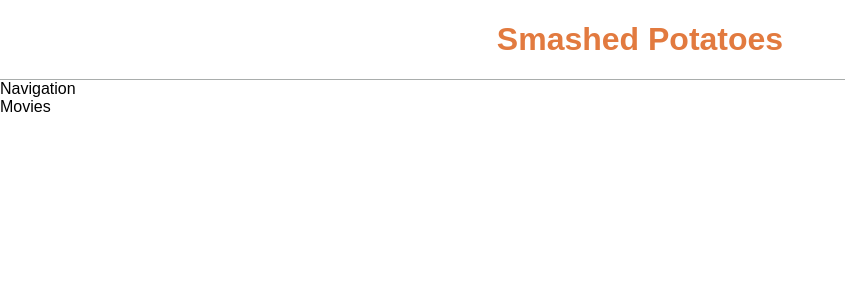
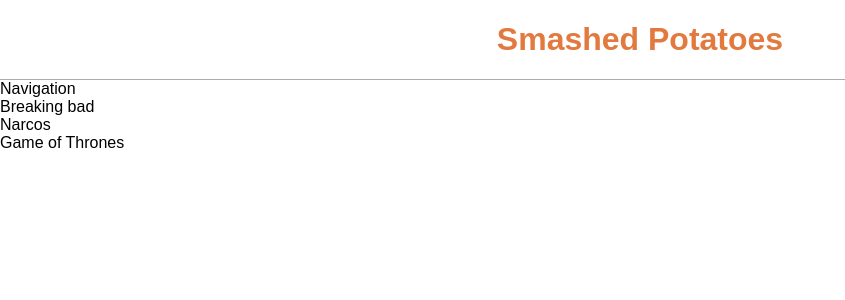
Before and after one commit to johnleoclaudio/movie-finder, a React (Create React App) app: page / in a window 1280 px wide. Shown: the top 300 px of the page, without its empty margins (0-845 px from the left). Built offline with nearby package versions, Linux system fonts and the light colour scheme; no server answers.

Commit message:
Added movie list

```diff
--- /dev/null
+++ b/src/components/Main/Movies/MovieListItem.js
@@ -0,0 +1,10 @@
+import React from 'react';
+import './MovieListItem.css';
+
+const MovieListItem = (props) => {
+    return (
+        <li className="movie-item">{props.title}</li>
+    );
+}
+
+export default MovieListItem;
--- a/src/components/Main/Movies/Movies.js
+++ b/src/components/Main/Movies/Movies.js
@@ -1,10 +1,20 @@
 import React from 'react';
+import './Movies.css'
+import MovieListItem from './MovieListItem';
+
+const movies = ["Breaking bad", "Narcos", "Game of Thrones"];
 
 class Movies extends React.Component {
     render() {
         return(
-            <section className="movies">
-                Movies
+            <section>
+                <ul className="movies">
+                    {
+                        movies.map((movie) => {
+                            return <MovieListItem key={movie} title={movie}/>
+                        })
+                    }
+                </ul>
             </section>
         );
     }
```
Also changed, not shown: src/components/Main/Movies/MovieListItem.css (added).
